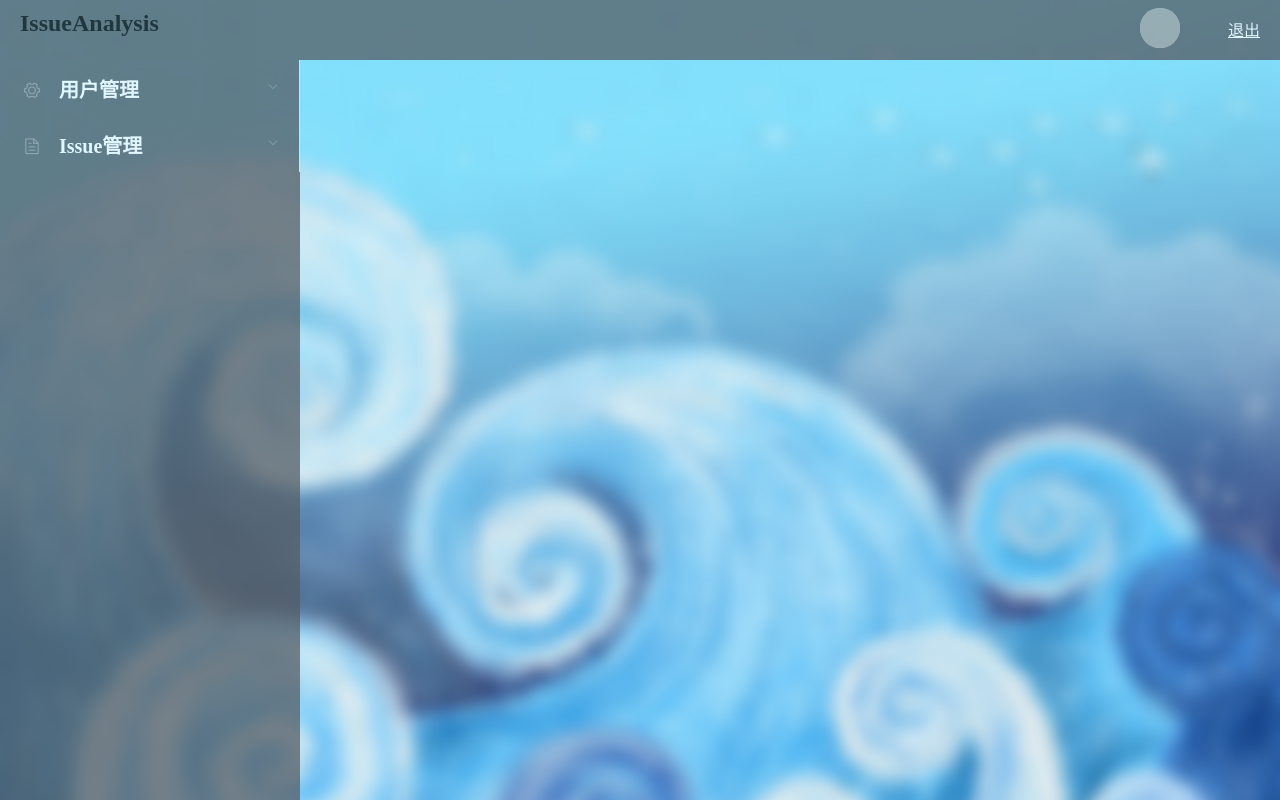
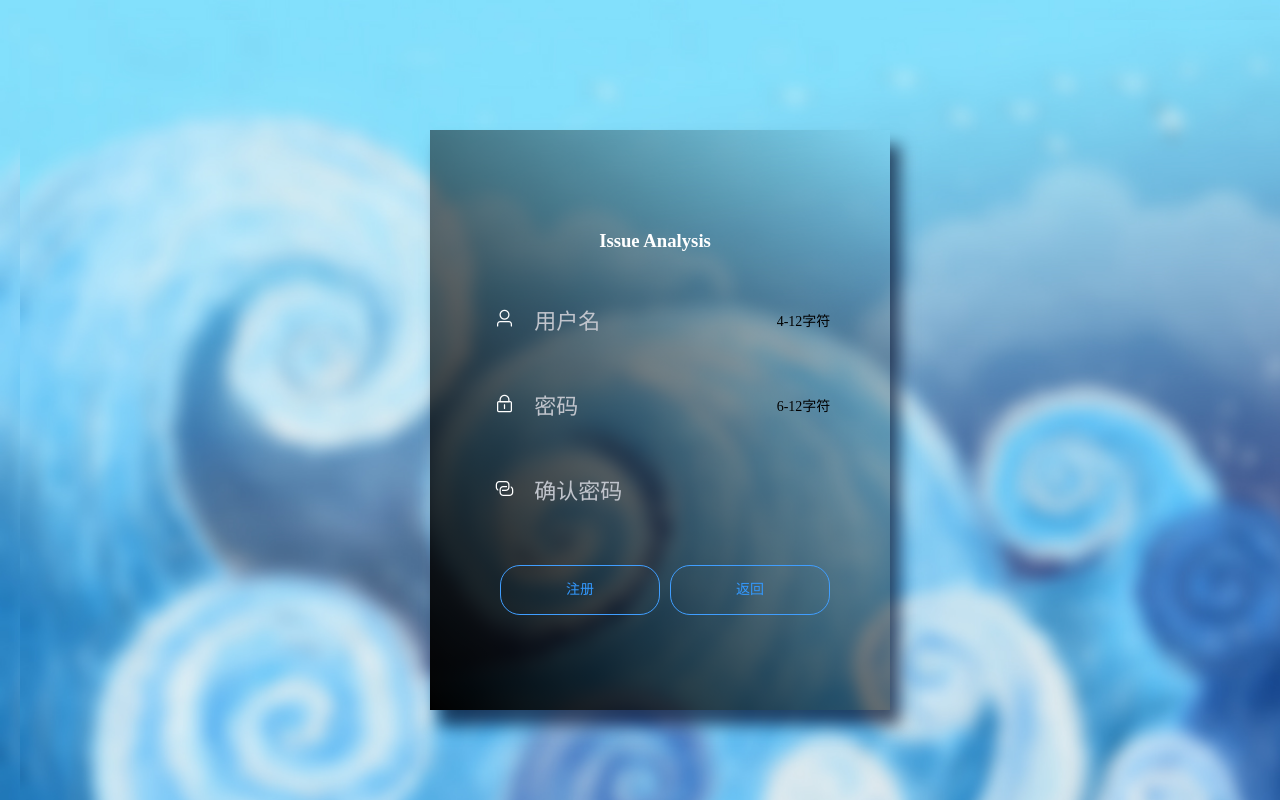
Before and after one commit to IssueAnalysis/iaclient, a Vue app: page /signup in a window 1280 px wide. Built offline with nearby package versions, Linux system fonts and the light colour scheme; grey boxes are pictures that could not be loaded; a small style sheet from the web is missing.

Commit message:
apply user service

```diff
--- a/src/App.vue
+++ b/src/App.vue
@@ -1,10 +1,10 @@
 <template>
   <el-container>
-    <el-header v-if="!isLogin">
+    <el-header v-if="$route.path!='/login'&&$route.path!='/signup'">
       <myHeader />
     </el-header>
     <el-container>
-      <el-aside v-if="!isLogin">
+      <el-aside v-if="$route.path!='/login'&&$route.path!='/signup'">
         <leftMenu />
       </el-aside>
       <el-main>
@@ -41,12 +41,30 @@
   .el-container {
     height: 100vh;
     width: 100vw;
-    padding: 0px;
     background-image: url("assets/bgi.jpg");
     background-size: 100%;
+  }
+  .el-aside{
+    width: 30px;
   }
 
   .el-main {
     text-align: center;
   }
+  .el-aside {
+    background-color: #545c64;
+    opacity: 0.75;
+  }
+  .el-header {
+    text-align: left;
+    background-color: #545c64;
+    opacity: 0.75;
+  }
 </style>
+
+<style>
+  .el-submenu__title {
+    font-size: 20px;
+    font-weight: 800;
+  }
+</style>
--- a/src/components/header.vue
+++ b/src/components/header.vue
@@ -7,7 +7,11 @@
             <el-col class="logout" :span="12">
                 <template>
                     <div class="navOperater">
-                        <router-link :to="{ path: '/login' }">退出</router-link>
+                        <el-button
+                                type="text"
+                                class="submit"
+                                @click="handleLogout"
+                        >退出登录</el-button>
                     </div>
                     <div class="navOperater">
                         <el-avatar
@@ -22,18 +26,21 @@
 </template>
 
 <script>
+    import ElButton from "../../node_modules/element-ui/packages/button/src/button.vue";
+
     export default {
+        components: {ElButton},
         methods:{
-
+            handleLogout() {
+                sessionStorage.clear()
+                this.$router.push('/login')
+                console.log(sessionStorage.getItem('accessToken'))
+            }
         }
     }
 </script>
 
-<style lang="scss">
-    .el-header {
-        text-align: left;
-        background-color: #545c64;
-        opacity: 0.75;
+<style lang="scss" scoped>
     .logout {
         text-align: right;
         .navOperater {
@@ -43,9 +50,9 @@
             line-height: 45px;
             margin-top:8px;
         }
-            a{
+        .submit{
             color: white;
-            }
+            margin-right:6px;
         }
     }
 </style>
--- a/src/components/leftMenu.vue
+++ b/src/components/leftMenu.vue
@@ -63,15 +63,6 @@
     };
 </script>
 
-<style>
-    .el-aside {
-        display: block;
-        position: relative;
-        background-color: #545c64;
-        opacity: 0.75;
-    }
-    .el-submenu__title {
-        font-size: 20px;
-        font-weight: 800;
-    }
+<style scoped>
+
 </style>
--- a/src/views/Login.vue
+++ b/src/views/Login.vue
@@ -21,6 +21,7 @@
                             class="inps"
                             placeholder='用户名'
                             v-model="loginForm.username"
+                            oninput="this.value=this.value.replace(/[^\w_]/g,'');"
                         ></el-input>
                     </el-col>
                 </el-row>
@@ -41,6 +42,7 @@
                             placeholder='密码'
                             show-password
                             v-model="loginForm.password"
+                            oninput="this.value=this.value.replace(/[^\w_]/g,'');"
                         ></el-input>
                     </el-col>
                 </el-row>
@@ -50,13 +52,13 @@
                     type="primary"
                     round
                     class="submit"
-                    @click="submit"
+                    @click="handleLogin"
                 >登录</el-button>
                 <el-button
                         type="primary"
                         round
                         class="submit"
-                        @click="submit"
+                        @click="handleSignup"
                 >注册</el-button>
             </el-form-item>
         </el-form>
@@ -66,6 +68,7 @@
 
 
 <script>
+//    import axios from 'axios'
     export default {
         name: 'login',
         data () {
@@ -77,13 +80,30 @@
             }
         },
         methods:{
-            submit(){
-                if(this.loginForm.username==="admin"&&this.loginForm.password==="123456")
+            handleLogin(){
+//                axios.post('/api/user/log_in',this.loginForm)
+//                    .then(res=>{
+//                    if(res){
+//                        sessionStorage.setItem('accessToken',true)
+//                        sessionStorage.setItem('username',this.username)
+//                        this.$router.push('/')
+//                    }
+//                    else{
+//                        this.$message.error("账号或密码错误")
+//                    }
+//                })
+                if(this.loginForm.username=='admin'&&this.loginForm.password=='123456'){
+                    sessionStorage.setItem('accessToken',true)
+                    sessionStorage.setItem('username',this.username)
                     this.$router.push('/')
-                else
-                    this.$message.error("账号或密码错误")
+                }
+                else{
+                    this.$message.error('Invalid username or password')
+                }
             },
-            register(){},
+            handleSignup(){
+                this.$router.push('/signup')
+            },
         },
     }
 </script>
--- /dev/null
+++ b/src/views/Signup.vue
@@ -0,0 +1,183 @@
+<template>
+    <div class="signup">
+        <div class="signupBox">
+            <h1 align="center">Issue Analysis</h1>
+            <el-form
+                    ref="signupForm"
+                    label-width="20px"
+                    :model="signupForm"
+            >
+                <el-form-item
+                        label=""
+                        prop="username"
+                        style="margin-top:50px;"
+                >
+                    <el-row>
+                        <el-col :span='2'>
+                            <span style= "font-size:20px;" class="el-icon-user"></span>
+                        </el-col>
+                        <el-col :span='17'>
+                            <el-input
+                                    class="inps"
+                                    placeholder='用户名'
+                                    v-model="signupForm.username"
+                                    oninput="this.value=this.value.replace(/[^\w_]/g,'');"
+                            ></el-input>
+                        </el-col>
+                        <el-col :span='5'>
+                            <span style= "color:black">4-12字符</span>
+                        </el-col>
+                    </el-row>
+                </el-form-item>
+                <el-form-item
+                        label=""
+                        prop="password"
+                >
+                    <el-row
+                            style="margin-top:20px;"
+                    >
+                        <el-col :span='2'>
+                            <span style= "font-size:20px;" class="el-icon-lock"></span>
+                        </el-col>
+                        <el-col :span='17'>
+                            <el-input
+                                    class="inps"
+                                    placeholder='密码'
+                                    show-password
+                                    v-model="signupForm.password"
+                                    oninput="this.value=this.value.replace(/[^\w_]/g,'');"
+                            ></el-input>
+                        </el-col>
+                        <el-col :span='5'>
+                            <span style= "color:black">6-12字符</span>
+                        </el-col>
+                    </el-row>
+                </el-form-item>
+                <el-form-item
+                        label=""
+                        prop="password"
+                >
+                    <el-row
+                            style="margin-top:20px;"
+                    >
+                        <el-col :span='2'>
+                            <span style= "font-size:20px;" class="el-icon-connection"></span>
+                        </el-col>
+                        <el-col :span='17'>
+                            <el-input
+                                    class="inps"
+                                    placeholder='确认密码'
+                                    show-password
+                                    v-model="confPassword"
+                                    oninput="this.value=this.value.replace(/[^\w_]/g,'');"
+                            ></el-input>
+                        </el-col>
+                    </el-row>
+                </el-form-item>
+                <el-form-item style="margin-top:50px;">
+                    <el-button
+                            type="primary"
+                            round
+                            class="submit"
+                            @click="handleSignup"
+                    >注册</el-button>
+                    <el-button
+                            type="primary"
+                            round
+                            class="submit"
+                            @click="handleReturn"
+                    >返回</el-button>
+                </el-form-item>
+            </el-form>
+        </div>
+    </div>
+</template>
+
+
+<script>
+    //    import axios from 'axios'
+    export default {
+        name: 'Signup',
+        data () {
+            return {
+                signupForm:{
+                    username:'',
+                    password:'',
+                },
+                confPassword:''
+            }
+        },
+        methods:{
+            handleSignup(){
+                if(this.signupForm.password != this.confPassword){
+                    this.$message.error("请确认两次输入密码一致")
+                }
+                else if(this.signupForm.username.length < 4 || this.signupForm.username.length > 12){
+                    this.$message.error("请确认用户名符合长度")
+                }
+                else if(this.signupForm.password.length < 6 || this.signupForm.password.length > 12){
+                    this.$message.error("请确认密码符合长度")
+                }
+                else {
+//                axios.post('/api/user/sign_up',this.signupForm)
+//                    .then(res=>{
+//                    if(res){
+//                        this.$message.success("注册成功")
+//                        this.$router.push('/login')
+//                    }
+//                    else{
+//                        this.$message.error("该用户名已被注册")
+//                    }
+//                })
+                }
+            },
+            handleReturn(){
+                this.$router.push('/login')
+            }
+        },
+    }
+</script>
+
+<style lang='less' scoped>
+    .signup {
+        width: 100vw;
+        padding: 0;
+        margin: 0;
+        height: 100vh;
+        background-position: left top;
+        color: #fff;
+        background-size: 100%;
+        background-image: url("../assets/bgi.jpg");
+        position: relative;
+        .signupBox {
+            width: 460px;
+            height: 580px;
+            position: absolute;
+            top: 0;
+            left: 0;
+            right: 0;
+            bottom: 0;
+            margin: auto;
+            padding: 100px 50px 40px 40px;
+            box-shadow: 10px 15px 15px rgba(6, 17, 47, 0.7);
+            opacity: 1;
+            background: linear-gradient(
+                    230deg,
+                    rgba(53, 57, 74, 0) 0%,
+                    rgb(0, 0, 0) 100%
+            );
+            /deep/ .inps input {
+                border: none;
+                color: #fff;
+                background-color: transparent;
+                font-size: 22px;
+            }
+            .submit {
+                background-color: transparent;
+                color: #39f;
+                width: 160px;
+                height: 50px;
+            }
+        }
+    }
+</style>
```
Also changed, not shown: src/router/index.js (+17 -0 lines). Lines whose indentation alone changed are shown as unchanged.
